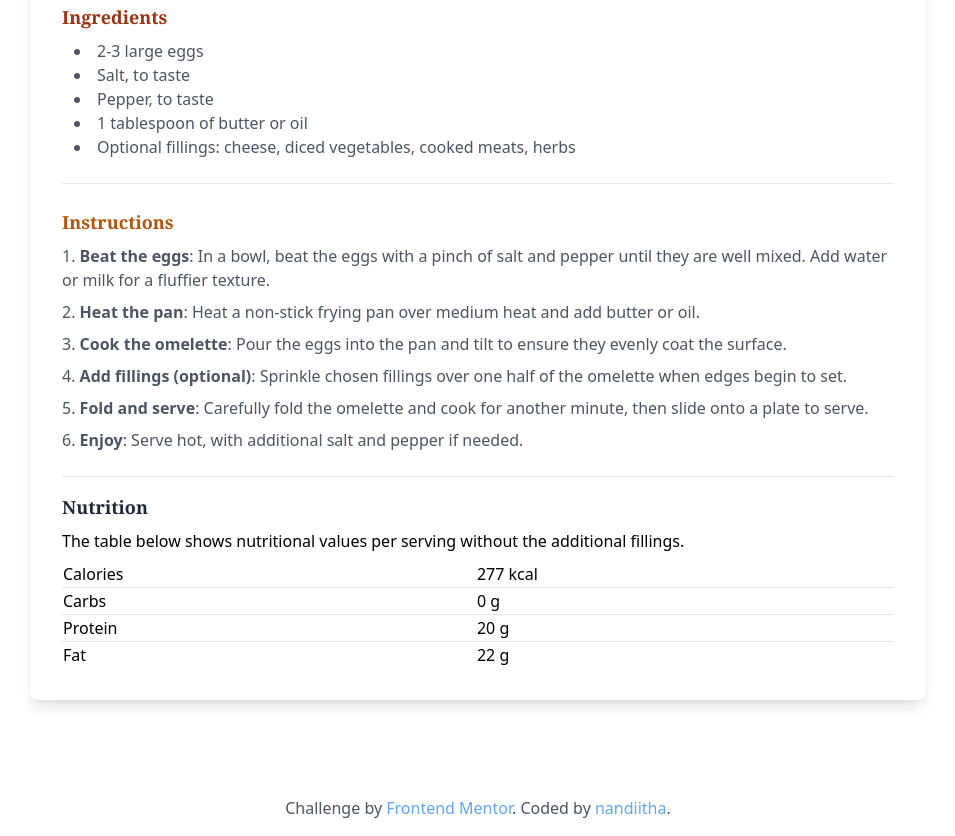
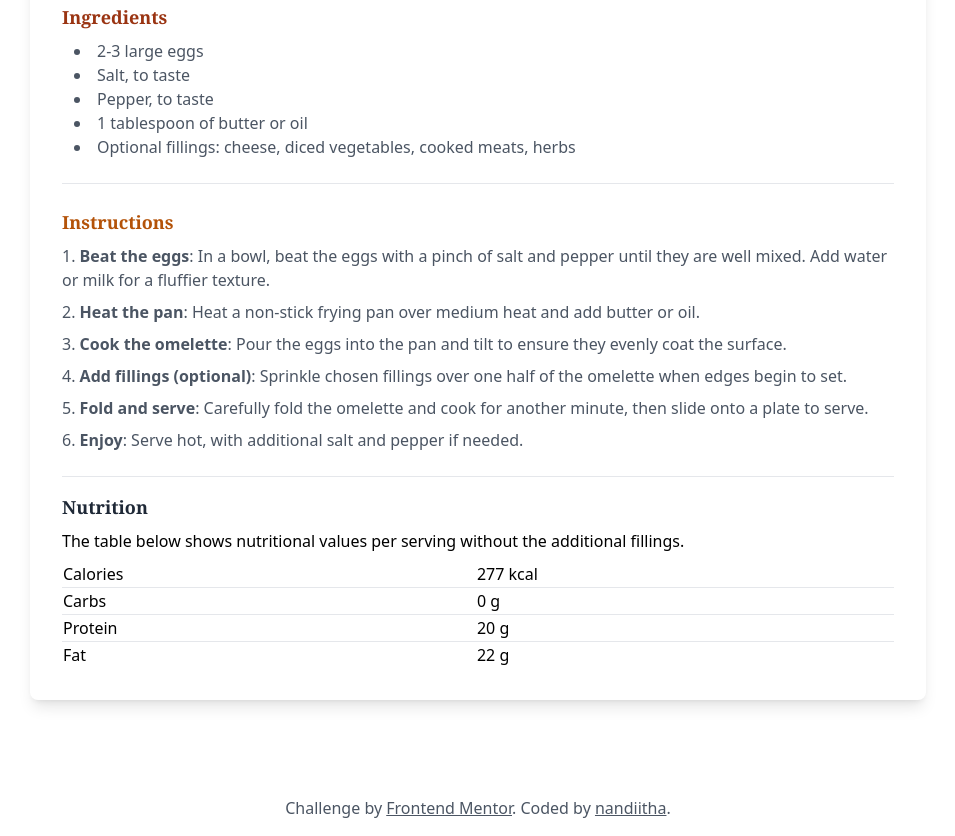
Before and after one commit to nandiitha/recipe-page, a website: page index.html in a window 1280 px wide. Shown: the part 824-1660 px from the top of the page, without its empty margins (162-1117 px from the left). Drawn offline with nearby package versions, Linux system fonts and the light colour scheme.

Commit message:
removed  color and added underline to links in footer

```diff
--- a/index.html
+++ b/index.html
@@ -151,12 +151,12 @@
     <footer class="text-gray-600 text-center p-4 w-full font-11">
       Challenge by
       <a
-        class="text-blue-400 hover:underline"
+        class=" underline"
         href="https://www.frontendmentor.io?ref=challenge"
         target="_blank"
         >Frontend Mentor</a
       >. Coded by
-      <a class="text-blue-400 hover:underline" href="#">nandiitha</a>.
+      <a class=" underline" href="#">nandiitha</a>.
     </footer>
   </body>
 </html>
```
